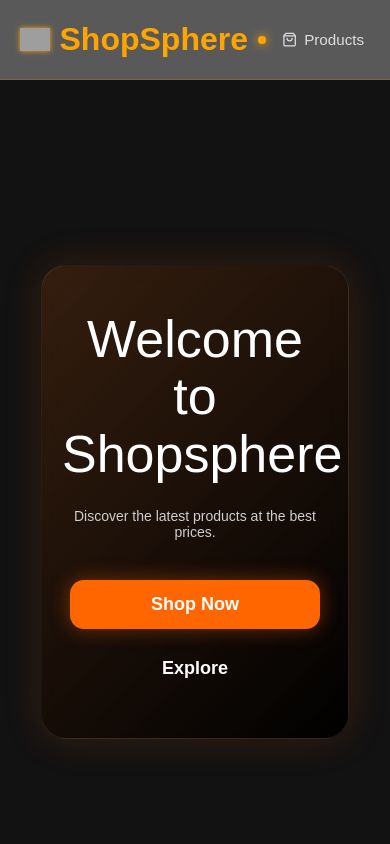
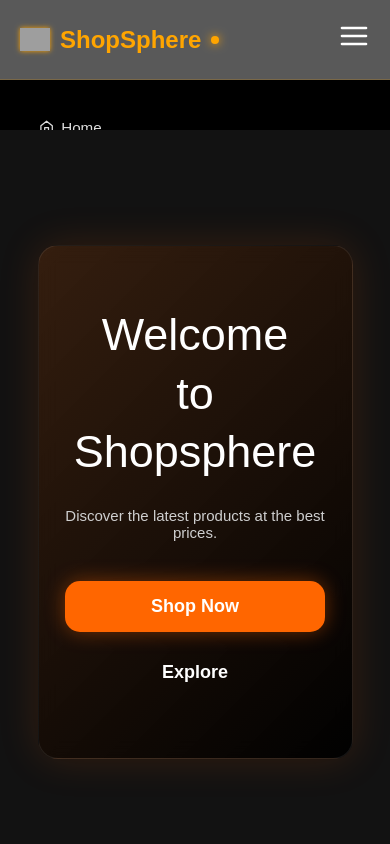
Before and after one commit to its-preeti/Shopsphere-frontend, a React (Vite) app: page / in a window 390 px wide. Shown: the top 844 px of the page. Built offline with nearby package versions, Linux system fonts and the light colour scheme; grey boxes are pictures that could not be loaded.

Commit message:
adding frontend on git

```diff
--- a/src/components/Navbar/Navbar.css
+++ b/src/components/Navbar/Navbar.css
@@ -131,67 +131,61 @@
   cursor: pointer;
 }
 
-/* MOBILE RESPONSIVE */
+/* Mobile Responsive */
 
-@media (max-width:768px){
-
-  /* HOME HIDE */
-
-  .nav-links li:first-child{
-    display: none !important;
+@media (max-width: 992px) {
+  .menu-icon {
+    display: block;
   }
 
-  /* HERO BOX */
+  .nav-links {
+    position: absolute;
 
-  .hero-box{
-    width: 88% !important;
-    padding: 45px 20px !important;
-    border-radius: 25px !important;
-    margin: auto !important;
+    top: 80px;
+    left: 0;
+
+    width: 100%;
+
+    background: rgba(0, 0, 0, 0.95);
+    backdrop-filter: blur(15px);
+
+    flex-direction: column;
+    align-items: flex-start;
+
+    padding: 25px;
+
+    gap: 18px;
+
+    max-height: 0;
+    overflow: hidden;
+
+    transition: 0.8s ease;
   }
 
-  .hero-box h1{
-    font-size: 52px !important;
-    line-height: 1.1 !important;
-    text-align: center !important;
+  .nav-links.active {
+    max-height: 700px;
   }
 
-  .hero-box p{
-    font-size: 14px !important;
-    text-align: center !important;
-    margin-top: 12px !important;
+  .nav-links li {
+    width: 100%;
   }
 
-  /* BUTTONS */
+  .nav-links li a {
+    width: 100%;
+    padding: 14px;
+    border-radius: 14px;
+  }
+}
+body{
+overflow-x: hidden;
+}
 
-  .hero-buttons{
-    display: flex !important;
-    flex-direction: column !important;
-    align-items: center !important;
-    gap: 15px !important;
-    margin-top: 28px !important;
+@media (max-width: 600px) {
+  .logo h1 {
+    font-size: 1.5rem;
   }
 
-  .hero-buttons button{
-    width: 100% !important;
-    max-width: 250px !important;
-    padding: 14px !important;
-    font-size: 18px !important;
-    border-radius: 14px !important;
+  .navbar {
+    padding: 0 20px;
   }
-
-  /* CATEGORIES TITLE */
-
-  .categories h1{
-    font-size: 58px !important;
-    line-height: 1.1 !important;
-    text-align: center !important;
-    word-break: break-word !important;
-    padding: 0 10px !important;
-  }
-
-  body{
-    overflow-x: hidden !important;
-  }
-
 }
--- a/src/pages/Home/Home.css
+++ b/src/pages/Home/Home.css
@@ -214,19 +214,19 @@
 
   .hero-box{
     width: 90%;
-    padding: 70px 25px;
-    border-radius: 25px;
+    padding: 60px 20px;
+    border-radius: 20px;
     margin: auto;
   }
 
   .hero-box h1{
     font-size: 45px;
-    line-height: 1.2;
+    line-height: 1.3;
     text-align: center;
   }
 
   .hero-box p{
-    font-size: 14px;
+    font-size: 15px;
     text-align: center;
     margin-top: 15px;
   }
@@ -252,7 +252,7 @@
   /* CATEGORIES */
 
   .categories h1{
-    font-size: 55px;
+    font-size: 40px;
     line-height: 1.1;
     word-break: break-word;
     text-align: center;
```
